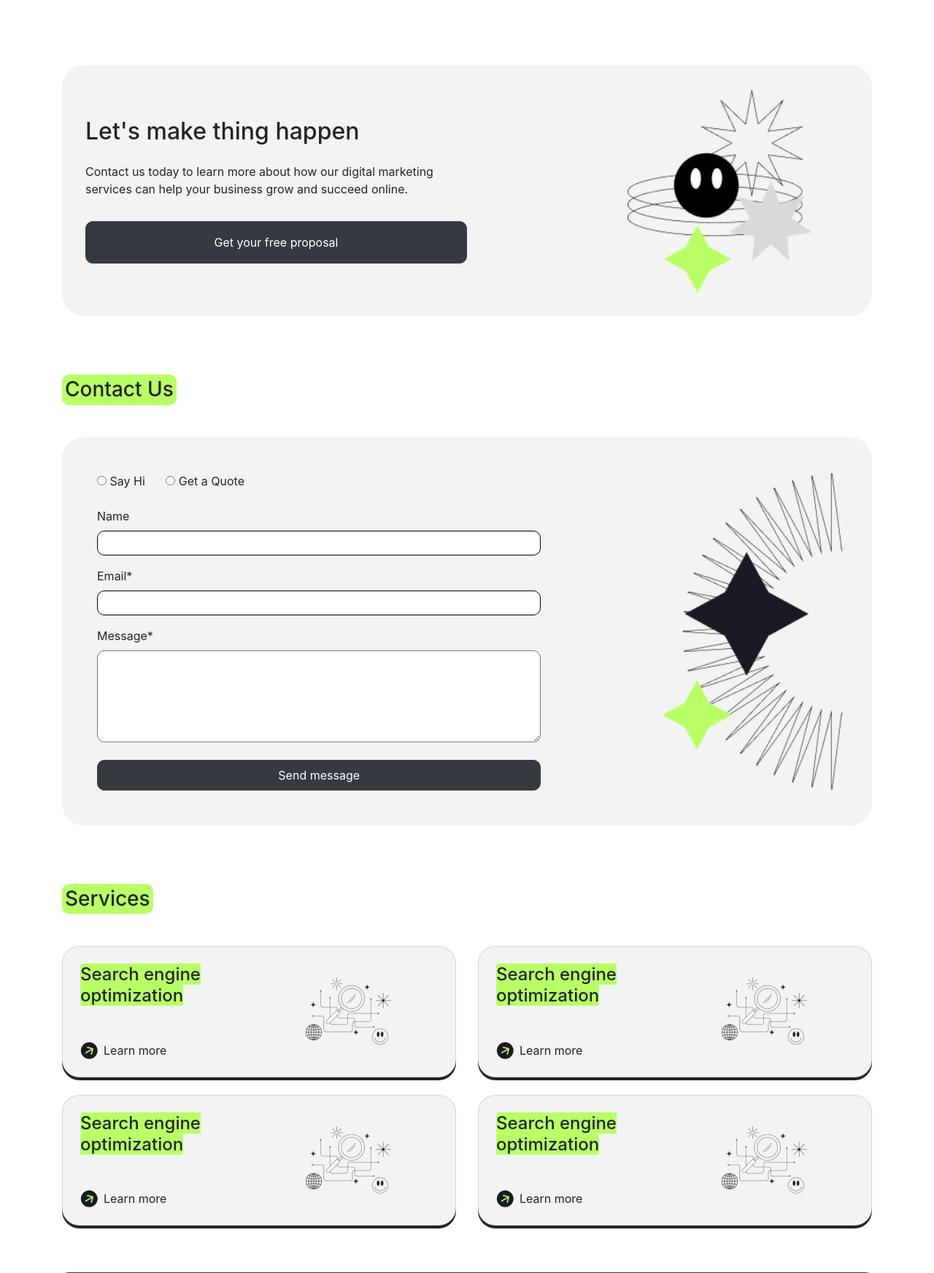
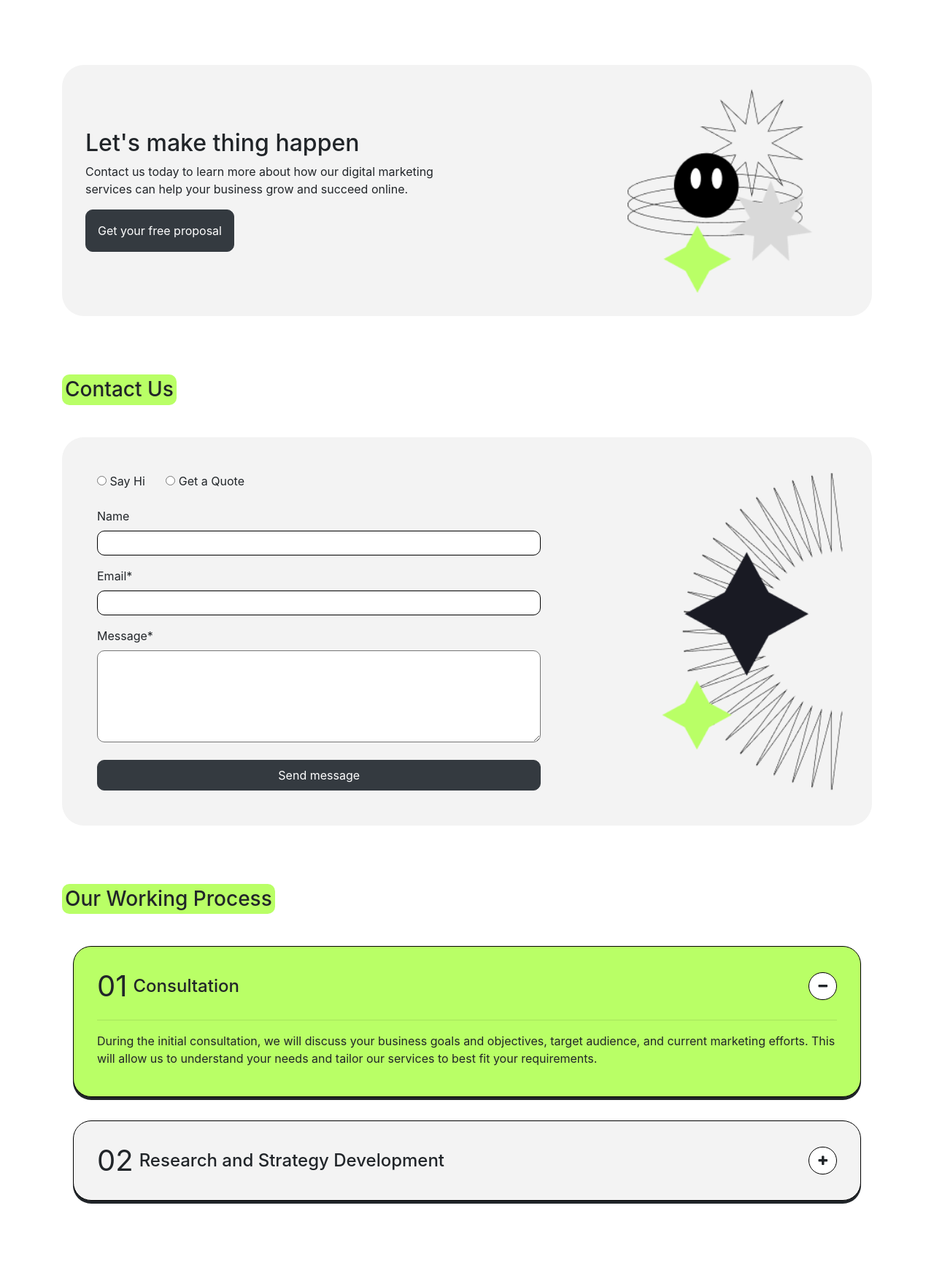
Before and after one commit to al-wazny/Julia-s-Links, a PHP site: page /new-site/index.html in a window 1280 px wide. Shown: the part 471-2215 px from the top of the page at 73% size. Run offline with PHP 8.4, Linux system fonts and the light colour scheme.

Commit message:
release v0.4.2

```diff
--- a/new-site/index.html
+++ b/new-site/index.html
@@ -43,12 +43,18 @@
             </div>
         </section>
         <section class="proposal d-flex justify-content-between mt-5">
-            <div class="info-text d-flex flex-column my-auto w-50">
-                <h2>Let's make thing happen</h2>
-                <p>Contact us today to learn more about how our digital marketing services can help your business grow and succeed online.</p>
-                <button class="btn btn-dark p-3">Get your free proposal</button>
+            <div class="row">
+                <div class="col d-flex flex-column justify-content-center">
+                    <div class="info-text">
+                        <h2>Let's make thing happen</h2>
+                        <p>Contact us today to learn more about how our digital marketing services can help your business grow and succeed online.</p>
+                        <button class="btn btn-dark p-3">Get your free proposal</button>
+                    </div>
+                </div>
+                <div class="col text-right d-none d-md-block">
+                    <img class="w-auto mr-5" src="assets/illustration/Illustration2.png" alt="">
+                </div>
             </div>
-            <img class="w-auto mr-5" src="assets/illustration/Illustration2.png" alt="">
         </section>
         <section>
             <h3>Contact Us</h3>
@@ -80,6 +86,43 @@
                 </div>
                 <div class="contact-illustration">
                     <img class="h-100" src="assets/illustration/Illustration3.png" alt="">
+                </div>
+            </div>
+        </section>
+        <section>
+            <h3>Our Working Process</h3>
+            <div class="container">
+                <div class="process expanded">
+                    <div class="d-flex justify-content-between">
+                        <div class="d-flex flex-column flex-md-row align-items-center">
+                            <div class="process-step mr-auto mr-md-2">01</div>
+                            <h4 class="process-title m-0">Consultation</h4>
+                        </div>
+                        <div class="toggle-collapse d-flex align-items-center">
+                            <!-- <span class="fa fa-plus"></span> -->
+                            <span class="fa fa-minus"></span>
+                        </div>
+                    </div>
+                    <hr>
+                    <div class="process-description">
+                        <p>During the initial consultation, we will discuss your business goals and objectives, target audience, and current marketing efforts. This will allow us to understand your needs and tailor our services to best fit your requirements.</p>
+                    </div>
+                </div>
+                <div class="process">
+                    <div class="d-flex justify-content-between">
+                        <div class="d-flex flex-column flex-md-row  align-items-center">
+                            <div class="process-step mr-auto mr-md-2">02</div>
+                            <h4 class="process-title m-0">Research and Strategy Development</h4>
+                        </div>
+                        <div class="toggle-collapse d-flex align-items-center">
+                            <span class="fa fa-plus"></span>
+                            <!-- <span class="fa fa-minus"></span> -->
+                        </div>
+                    </div>
+                    <!-- <hr>
+                    <div class="process-description">
+                        <p>During the initial consultation, we will discuss your business goals and objectives, target audience, and current marketing efforts. This will allow us to understand your needs and tailor our services to best fit your requirements.</p>
+                    </div> -->
                 </div>
             </div>
         </section>
@@ -154,7 +197,7 @@
                     <img src="./assets/illustration/Selection_002.png" alt="">
                 </div>
                 <div class="footer-navigation d-flex align-items-center my-3">
-                    <ul class="d-flex flex-column list-unstyled my-4">
+                    <ul class="d-flex flex-column flex-lg-row list-unstyled my-4 my-lg-0">
                         <li><a href="#">About us</a></li>
                         <li><a href="#">Services</a></li>
                         <li><a href="#">Use Cases</a></li>
--- a/new-site/scss/index.css
+++ b/new-site/scss/index.css
@@ -91,6 +91,27 @@ main .contact .contact-illustration {
     margin-left: auto;
   }
 }
+main .process {
+  border-radius: 25px;
+  border: 1px solid black;
+  padding: 1.5rem 2rem;
+  box-shadow: 0 4px;
+  margin-bottom: 2rem;
+  background-color: #F3F3F3;
+}
+main .process.expanded {
+  background-color: #B9FF66;
+}
+main .process .process-step {
+  font-size: 2.5rem;
+}
+main .process .toggle-collapse .fa {
+  border: 1px solid black;
+  background-color: white;
+  display: inline-block;
+  border-radius: 60px;
+  padding: 0.635em 0.75em;
+}
 main .service {
   border-radius: 1.5rem;
   background-color: #F3F3F3;
--- a/new-site/scss/index.scss
+++ b/new-site/scss/index.scss
@@ -104,6 +104,32 @@ main {
                 position: initial;
                 margin-right: 2rem;
                 margin-left: auto;
+            }
+        }
+    }
+    .process {
+        border-radius: 25px;
+        border: 1px solid black;
+        padding: 1.5rem 2rem;
+        box-shadow: 0 4px;
+        margin-bottom: 2rem;
+        background-color: $secondary-color;
+
+        &.expanded {
+            background-color: $green;
+        }
+
+        .process-step {
+            font-size: 2.5rem;
+        }
+
+        .toggle-collapse {
+            .fa {
+                border: 1px solid black;
+                background-color: white;
+                display: inline-block;
+                border-radius: 60px;
+                padding: .635em .75em;
             }
         }
     }
```
Also changed, not shown: 1 other file.
